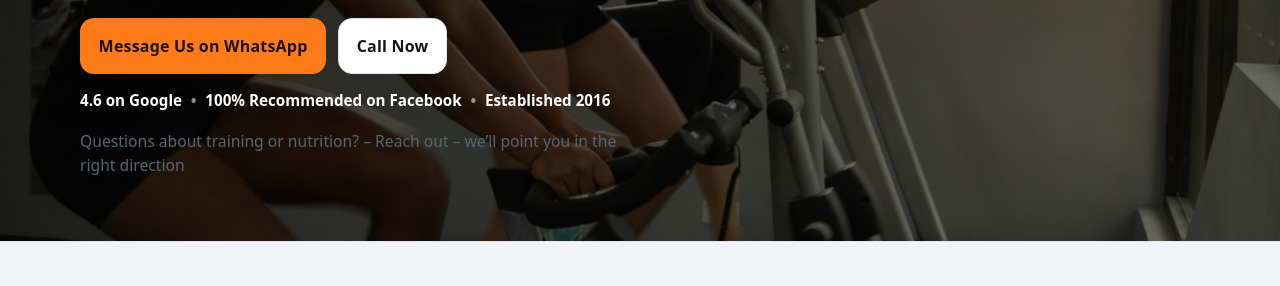
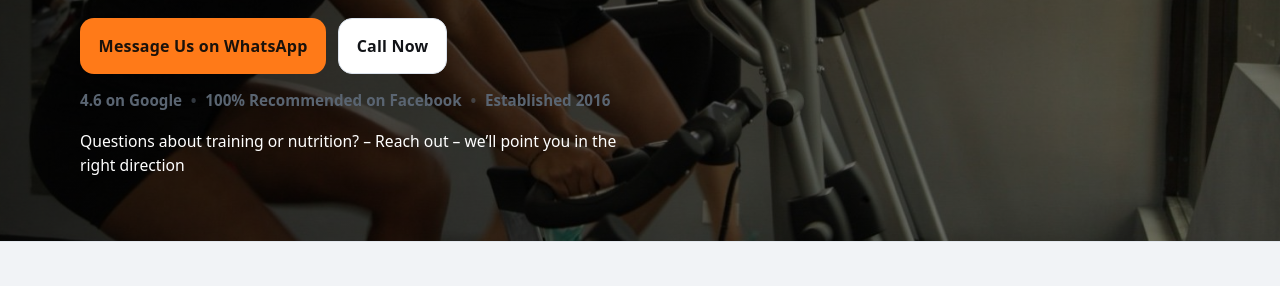
Before and after one commit to SheheenAwe/kinetic-health-fitness-, a plain HTML site: page index.html in a window 1280 px wide. Shown: the part 373-659 px from the top of the page. Drawn offline with Linux system fonts and the light colour scheme.

Commit message:
Update styles.css
.micro to #ffffff for readability

```diff
--- a/styles.css
+++ b/styles.css
@@ -316,6 +316,6 @@ h2{ margin:0 0 .65rem 0; font-size: var(--h2); letter-spacing:-0.01em; }
 .hero-bg h1,
 .hero-bg .lead,
 .hero-bg .kicker,
-.hero-bg .trust-line {
+.hero-bg .micro {
   color: #ffffff;
 }
```
